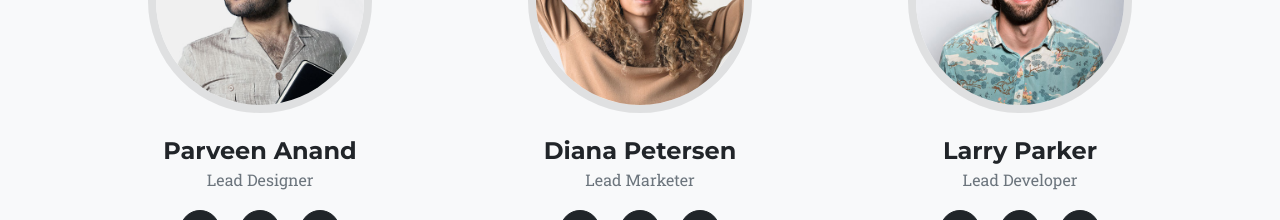
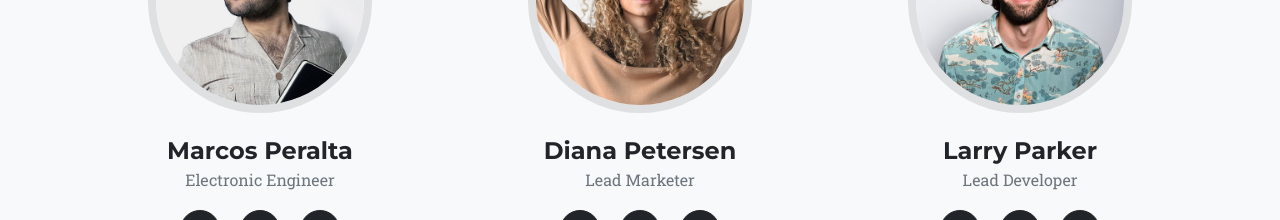
Before and after one commit to gabiknight/mateware_web, a plain HTML site: page public_html/index.html in a window 1280 px wide. Shown: the part 4840-5060 px from the top of the page. Drawn offline with nearby package versions, Linux system fonts and the light colour scheme.

Commit message:
sincro test

```diff
--- a/public_html/index.html
+++ b/public_html/index.html
@@ -253,8 +253,8 @@
                     <div class="col-lg-4">
                         <div class="team-member">
                             <img class="mx-auto rounded-circle" src="assets/img/team/1.jpg" alt="..." />
-                            <h4>Parveen Anand</h4>
-                            <p class="text-muted">Lead Designer</p>
+                            <h4>Marcos Peralta</h4>
+                            <p class="text-muted">Electronic Engineer</p>
                             <a class="btn btn-dark btn-social mx-2" href="#!" aria-label="Parveen Anand Twitter Profile"><i class="fab fa-twitter"></i></a>
                             <a class="btn btn-dark btn-social mx-2" href="#!" aria-label="Parveen Anand Facebook Profile"><i class="fab fa-facebook-f"></i></a>
                             <a class="btn btn-dark btn-social mx-2" href="#!" aria-label="Parveen Anand LinkedIn Profile"><i class="fab fa-linkedin-in"></i></a>
```
